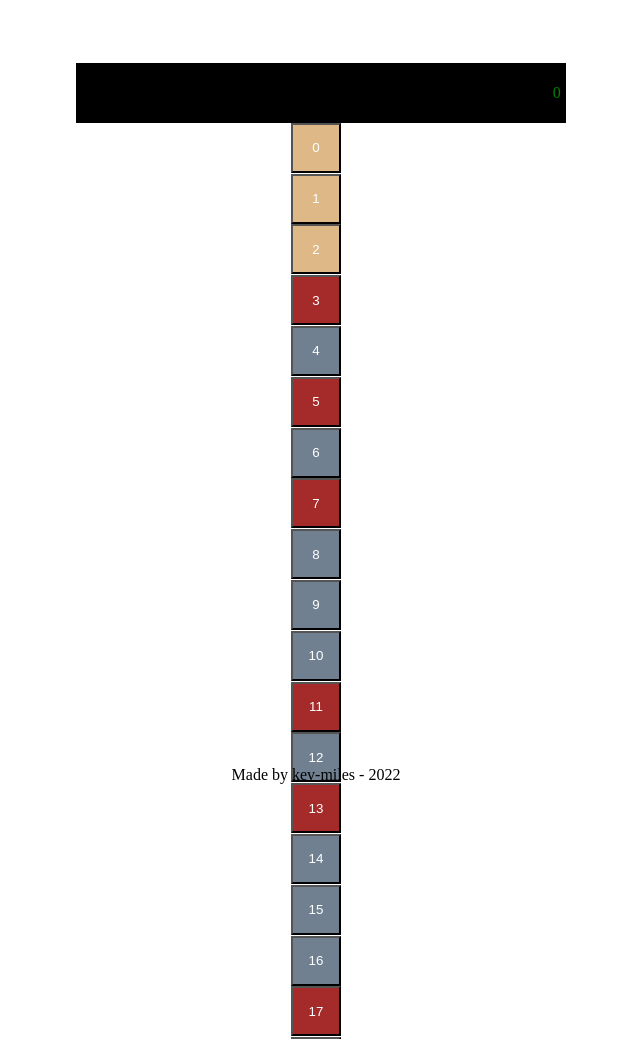
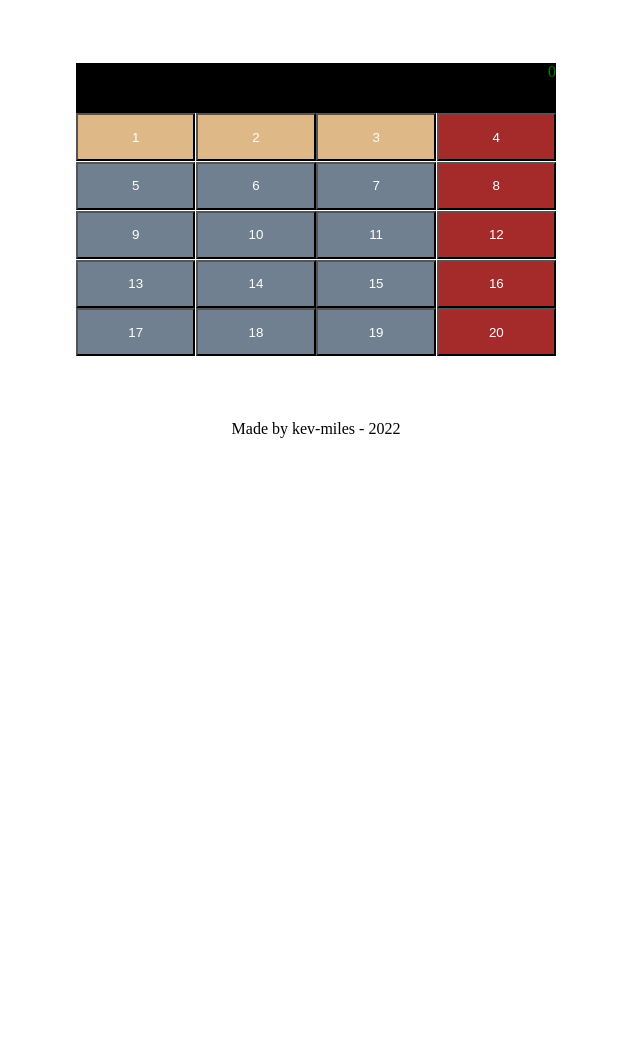
Before and after one commit to kev-miles/Odin-Project, a plain HTML site: page Calculator/index.html in a window 1280 px wide. Shown: the top 1039 px of the page, without its empty margins (324-964 px from the left). After the commit the page ends 800 px from the top, so only its background shows below. Drawn offline with Linux system fonts and the light colour scheme.

Commit message:
created button grid with classes

```diff
--- a/Calculator/css/styles.css
+++ b/Calculator/css/styles.css
@@ -2,51 +2,45 @@
     text-align: center;
     margin: 5% auto;
     width: 480px;
-    height: 640px;
-}
-
-.button-row {
-    display: flex;
-    flex-direction: row;
-    align-items: stretch;
-    width: 100%;
+    height: fit-content;
 }
 
 .reg-button {
     background-color: slategray;
     color: white;
-    width: 50px;
-    height: 50px;
+    width: 100%;
+    height: 3rem;
 }
 
 .side-button {
     background-color: brown;
     color: white;
-    width: 50px;
-    height: 50px;
+    width: 100%;
+    height: 3rem;
 }
 
 .top-button {
     background-color: burlywood;
     color: white;
-    width: 50px;
-    height: 50px;
+    width: 100%;
+    height: 3rem;
 }
 
 #screen {
     background-color: black;
     color: green;
-    padding: 1%;
     text-align: right;
     width: 100%;
     height: 50px;
 }
 
 #button-grid {
+    text-align: center;
     display: grid;
-    grid-template-columns: auto;
-    grid-auto-rows: auto;
+    border-radius: 5%;
     gap: 0.05em;
+    grid-template-rows: repeat(var(--grid-rows), 1fr);
+    grid-template-columns: repeat(var(--grid-cols), 1fr);
 }
 
 #button-grid-bottom {
--- a/Calculator/js/calculator.js
+++ b/Calculator/js/calculator.js
@@ -8,26 +8,25 @@ function initialize() {
     generateButtons();
 }
 
-function generateButtons() {
+function generateButtons(){
     buttonGrid = document.getElementById("button-grid");
     buttonGridBottom = document.getElementById("button-grid-bottom");
-    console.log(buttonGrid);
-    console.log("Generating grid...")
-    for(let i=0; i<totalRows*buttonsPerRow; i++)
-    {
-        var cell = document.createElement("div");
-        var button = document.createElement("button");
-        button.textContent = i;
-        buttonGrid.appendChild(cell);
-        cell.appendChild(button).className = assignButtonClass(i);
+
+    buttonGrid.style.setProperty("--grid-rows", totalRows);
+    buttonGrid.style.setProperty("--grid-cols", buttonsPerRow);
+
+    for(let i=0; i<(totalRows*buttonsPerRow); i++){
+        let button = document.createElement("button");
+        button.textContent = i+1;
+        buttonGrid.appendChild(button).className = assignButtonClass(i+1);
     }
 }
 
 function assignButtonClass(index)
 {
-    return (index < 3
+    return (index <= 3
         ? "top-button"
-        : (index % 2 === 0 || index % 3 === 0 && index != 3)
-            ? "reg-button"
-            : "side-button");
+        : (index % 4 === 0)
+            ? "side-button"
+            : "reg-button");
 }
```
